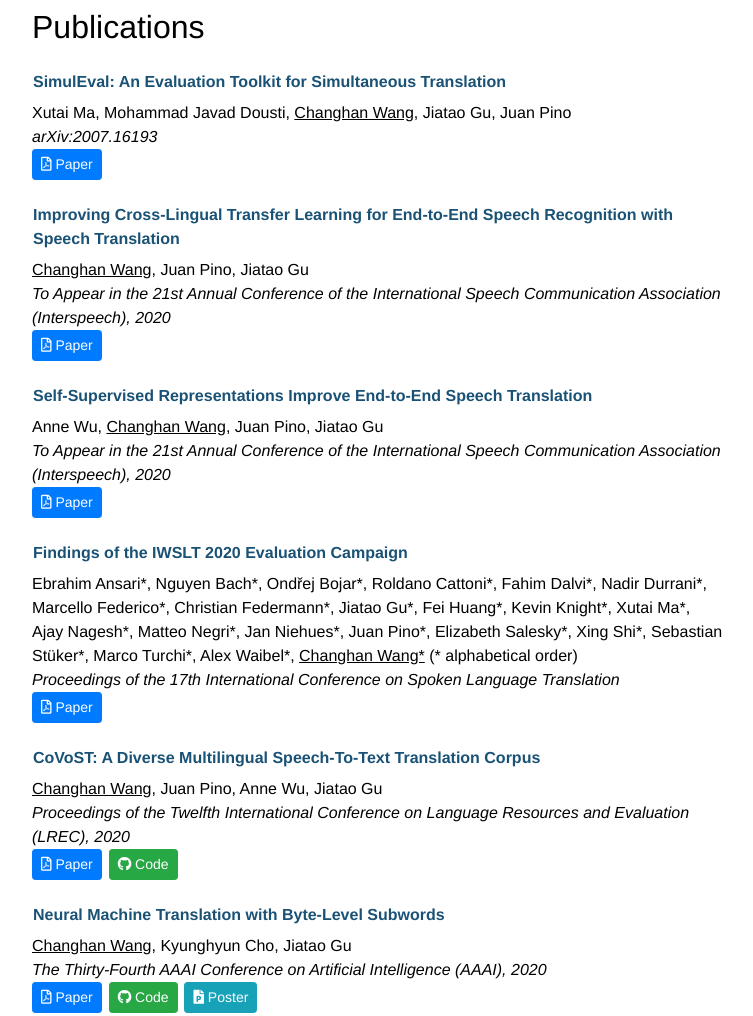
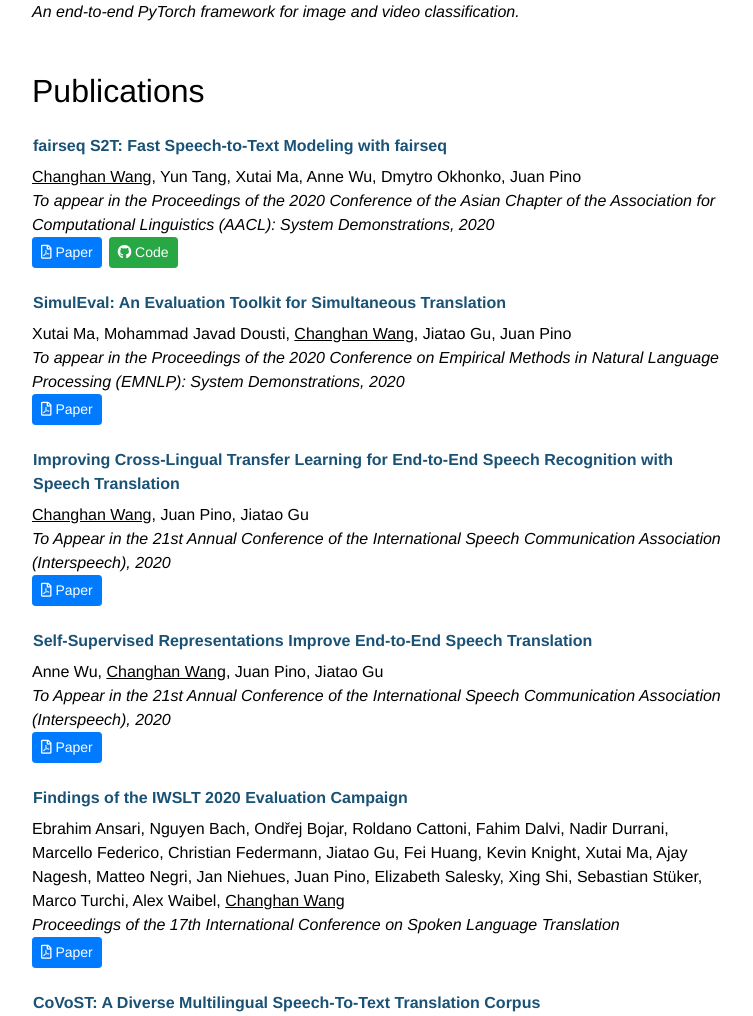
Before and after one commit to kahne/kahne.github.io, a plain HTML site: page index.html in a window 1280 px wide. Shown: the part 1467-2483 px from the top of the page, without its empty margins (352-1105 px from the left). Drawn offline with nearby package versions, Linux system fonts and the light colour scheme.

Commit message:
add paper

```diff
--- a/index.html
+++ b/index.html
@@ -81,6 +81,16 @@
     <div class="content-section">
         <h2>What's New?</h2>
         <ul class="list-no-bullet">
+            <li class="tight-li">
+                <strong>2020-09-15</strong>:
+                One <a href="https://arxiv.org/pdf/2007.16193.pdf" target="_blank">demo paper</a> was accepted
+                to <strong>EMNLP 2020</strong>.
+            </li>
+            <li class="tight-li">
+                <strong>2020-09-10</strong>:
+                One <a href="https://arxiv.org/pdf/2010.05171.pdf" target="_blank">demo paper</a> was accepted
+                to <strong>AACL 2020</strong>.
+            </li>
             <li class="tight-li">
                 <strong>2020-07-24</strong>:
                 Two papers (<a href="https://arxiv.org/pdf/2006.05474.pdf" target="_blank">1</a>,<a href="https://arxiv.org/pdf/2006.12124.pdf" target="_blank">2</a>)
@@ -185,10 +195,25 @@
 <script src="changhan.js"></script>
 <script>
     addPaperItem(
-        "arXiv2007_16193",
+        "aacl2020",
+        "fairseq S2T: Fast Speech-to-Text Modeling with fairseq",
+        ["Me"], ["Yun Tang", "Xutai Ma", "Anne Wu", "Dmytro Okhonko", "Juan Pino"],
+        "To appear in the Proceedings of the 2020 Conference of the Asian Chapter of the Association for Computational Linguistics (AACL): System Demonstrations, 2020",
+        `We introduce fairseq S2T, a fairseq extension for speech-to-text (S2T) modeling tasks such as end-to-end
+        speech recognition and speech-to-text translation. It follows fairseq's careful design for scalability and
+        extensibility. We provide end-to-end workflows from data pre-processing, model training to offline (online)
+        inference. We implement state-of-the-art RNN-based as well as Transformer-based models and open-source
+        detailed training recipes. Fairseq's machine translation models and language models can be seamlessly
+        integrated into S2T workflows for multi-task learning or transfer learning. Fairseq S2T documentation and
+        examples are available at
+        <a href="https://github.com/pytorch/fairseq/tree/master/examples/speech_to_text" target="_blank">https://github.com/pytorch/fairseq/tree/master/examples/speech_to_text</a>.`,
+        "", "https://arxiv.org/pdf/2010.05171.pdf", "https://github.com/pytorch/fairseq/tree/master/examples/speech_to_text"
+    )
+    addPaperItem(
+        "emnlp2020",
         "SimulEval: An Evaluation Toolkit for Simultaneous Translation",
         ["Xutai Ma"], [" Mohammad Javad Dousti", "Me", "Jiatao Gu", "Juan Pino"],
-        "arXiv:2007.16193",
+        "To appear in the Proceedings of the 2020 Conference on Empirical Methods in Natural Language Processing (EMNLP): System Demonstrations, 2020",
         `Simultaneous translation on both text and speech focuses on a real-time and low-latency scenario where the
         model starts translating before reading the complete source input. Evaluating simultaneous translation models
         is more complex than offline models because the latency is another factor to consider in addition to translation
@@ -239,10 +264,10 @@
         "", "https://arxiv.org/pdf/2006.12124.pdf"
     );
     addPaperItem("iwslt2020", "Findings of the IWSLT 2020 Evaluation Campaign",
-        ["Ebrahim Ansari", "Nguyen Bach", "Ondřej Bojar", "Roldano Cattoni", "Fahim Dalvi", "Nadir Durrani",
+        ["Ebrahim Ansari"], ["Nguyen Bach", "Ondřej Bojar", "Roldano Cattoni", "Fahim Dalvi", "Nadir Durrani",
             "Marcello Federico", "Christian Federmann", "Jiatao Gu", "Fei Huang", "Kevin Knight", "Xutai Ma",
             "Ajay Nagesh", "Matteo Negri", "Jan Niehues", "Juan Pino", "Elizabeth Salesky", "Xing Shi",
-            "Sebastian Stüker", "Marco Turchi", "Alex Waibel", "Me"], [],
+            "Sebastian Stüker", "Marco Turchi", "Alex Waibel", "Me"],
         "Proceedings of the 17th International Conference on Spoken Language Translation",
         `The evaluation campaign of the International Conference on Spoken Language Translation (IWSLT 2020) featured
         this year six challenge tracks:(i) Simultaneous speech translation,(ii) Video speech translation,(iii) Offline
@@ -265,7 +290,8 @@
         released under CC0 license and free to use. We also provide additional evaluation data derived from Tatoeba
         under CC licenses.`,
         "", "http://www.lrec-conf.org/proceedings/lrec2020/pdf/2020.lrec-1.517.pdf",
-        "https://github.com/facebookresearch/covost"
+        "https://github.com/facebookresearch/covost", "", "",
+        "https://ai.facebook.com/blog/covost-v2-expanding-the-largest-most-diverse-multilingual-speech-to-text-translation-data-set"
     );
     addPaperItem(
         "aaai2020", "Neural Machine Translation with Byte-Level Subwords",
```
